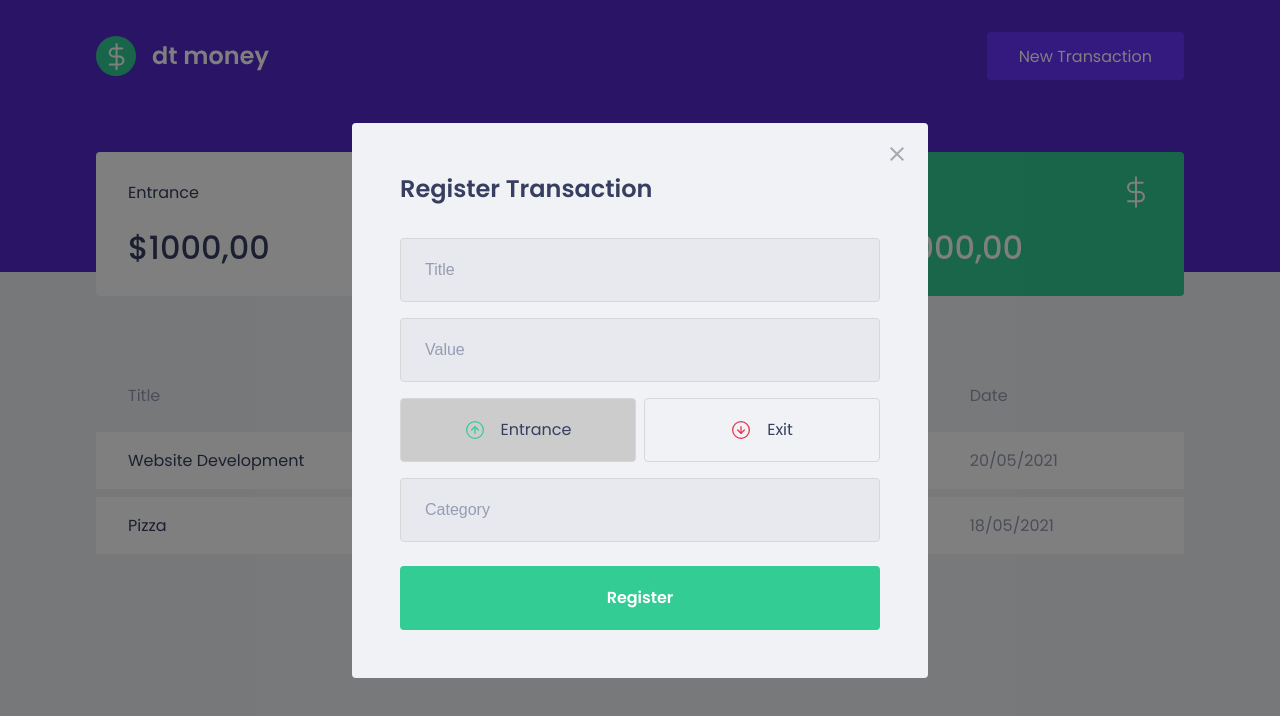
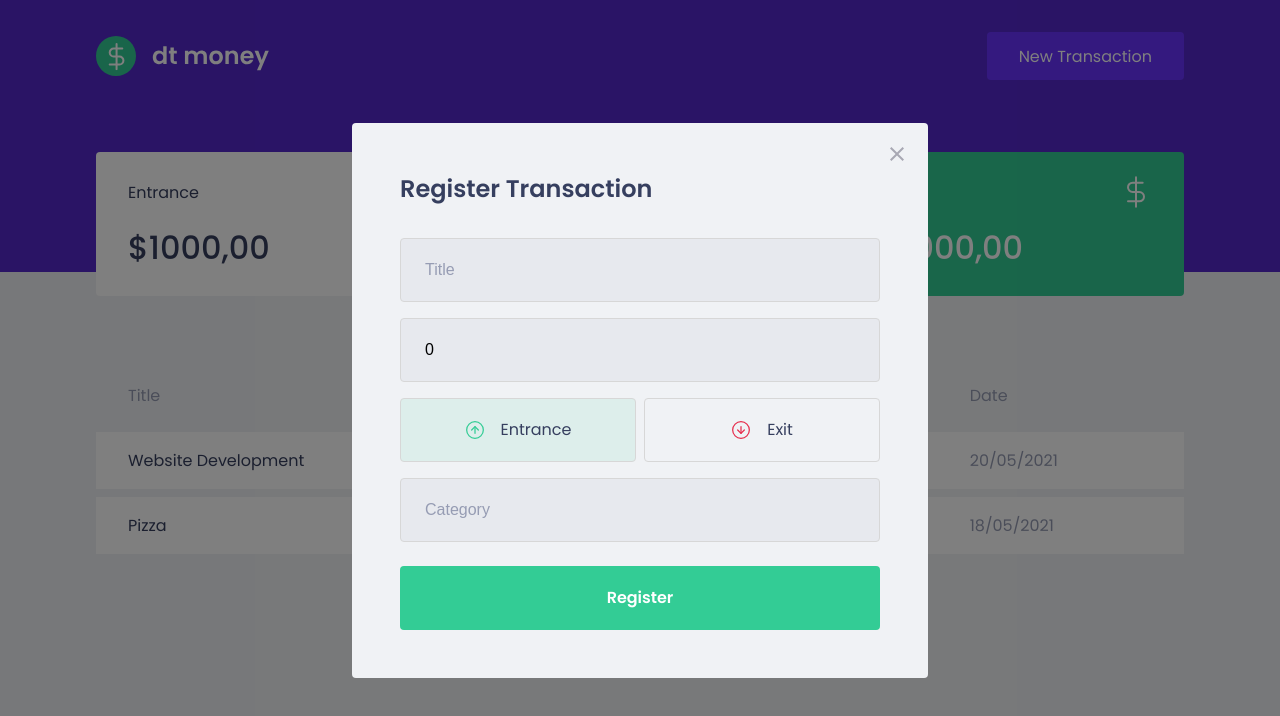
Before and after one commit to GustavoGJesus/dashboard-finance-control, a React (Create React App) app: page / in a window 1280 px wide. Both pictures are taken after a click on the button "New Transaction". Shown: the top 716 px of the page. Built offline with nearby package versions, Linux system fonts and the light colour scheme; no server answers; what miragejs would draw is missing.

Commit message:
Save data form

```diff
--- a/src/components/NewTransactionModal/index.tsx
+++ b/src/components/NewTransactionModal/index.tsx
@@ -1,4 +1,4 @@
-import { useState } from 'react';
+import { useState, FormEvent } from 'react';
 import Modal from 'react-modal';
 
 import {Container} from './styles'
@@ -18,7 +18,19 @@ interface NewTransactionModalProps {
 }
 
 export function NewTransactionModal({ isOpen, onRequestClose}: NewTransactionModalProps ) {
+    const [title, setTitle] = useState('');
+    const [value, setValue] = useState(0);
+    const [category, setCategory] = useState('');
+
     const [type, setType] = useState('deposit');
+
+    function handleCreateNewTransaction(event: FormEvent){
+        event.preventDefault();
+
+        console.log({
+            title, value, category, type
+        })
+    }
 
     return(
        <Modal isOpen={isOpen}
@@ -29,19 +41,26 @@ export function NewTransactionModal({ isOpen, onRequestClose}: NewTransactionMod
             <button type="button" onClick={onRequestClose} className="react-modal-close">
                 <img src={closeImg} alt="close modal" />
             </button>
-            <Container>
+            <Container onSubmit={handleCreateNewTransaction}>
                 <h2>Register Transaction</h2>
 
-                <input placeholder="Title"/>
+                <input
+                    placeholder="Title"
+                    value={title}
+                    onChange={event => setTitle(event.target.value)}
+                />
                 <input
                     type="number"
                     placeholder="Value"
+                    value={value}
+                    onChange={event => setValue(Number(event.target.value))}
                 />
                 <TransactionTypeContainer>
                     <RadioBox
                         type="button"
                         onClick={() => { setType('deposit'); }}
                         isActive={type === 'deposit'}
+                        activeColor='green'
                     >
                         <img src={incomeImg} alt="Entrance" />
                         <span>Entrance</span>
@@ -50,6 +69,7 @@ export function NewTransactionModal({ isOpen, onRequestClose}: NewTransactionMod
                         type="button"
                         onClick={() => { setType('withdraw'); }}
                         isActive={type === 'withdraw'}
+                        activeColor='red'
                     >
                         <img src={outcomeImg} alt="Exit" />
                         <span>Exit</span>
@@ -57,6 +77,8 @@ export function NewTransactionModal({ isOpen, onRequestClose}: NewTransactionMod
                 </TransactionTypeContainer>
                 <input
                     placeholder="Category"
+                    value={category}
+                    onChange={event => setCategory(event.target.value)}
                 />
 
                 <button type="submit">
--- a/src/components/NewTransactionModal/styles.ts
+++ b/src/components/NewTransactionModal/styles.ts
@@ -1,5 +1,5 @@
 import styled from "styled-components";
-import {darken} from 'polished'
+import { darken, transparentize } from 'polished'
 
 export const Container = styled.div`
     h2{
@@ -63,6 +63,12 @@ export const TransactionTypeContainer = styled.div`
 
 interface RadioBoxProps{
     isActive: boolean;
+    activeColor: 'green' | 'red';
+}
+
+const colors = {
+    green: '#33cc95',
+    red: '#e52e4d'
 }
 
 export const RadioBox = styled.button<RadioBoxProps>` //Props Component in StyledComponents
@@ -70,7 +76,10 @@ export const RadioBox = styled.button<RadioBoxProps>` //Props Component in Style
     border: 1px solid #d7d7d7;
     border-radius: 0.25rem;
 
-    background: ${(props) => props.isActive ? '#ccc' : 'transparent'};
+    background: ${(props) => props.isActive
+        ? transparentize(0.9, colors[props.activeColor])
+        : 'transparent'
+    };
 
     display: flex;
     align-items: center;
```
